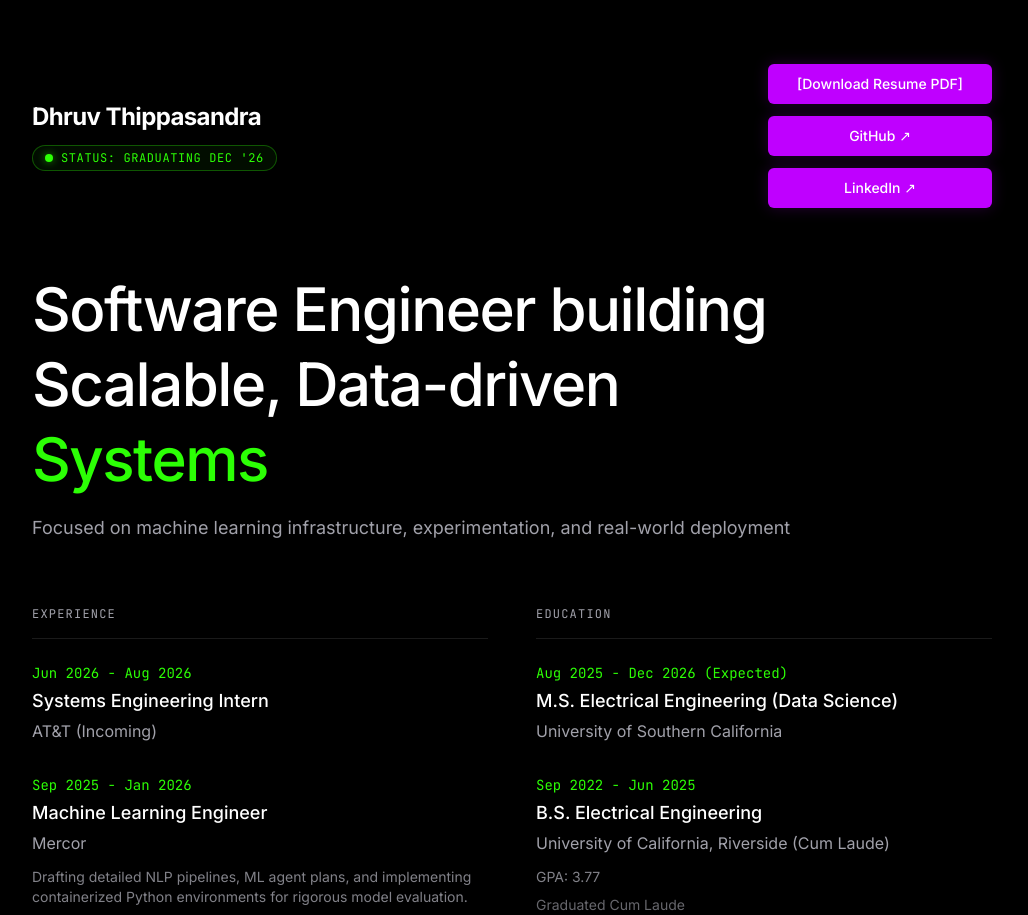
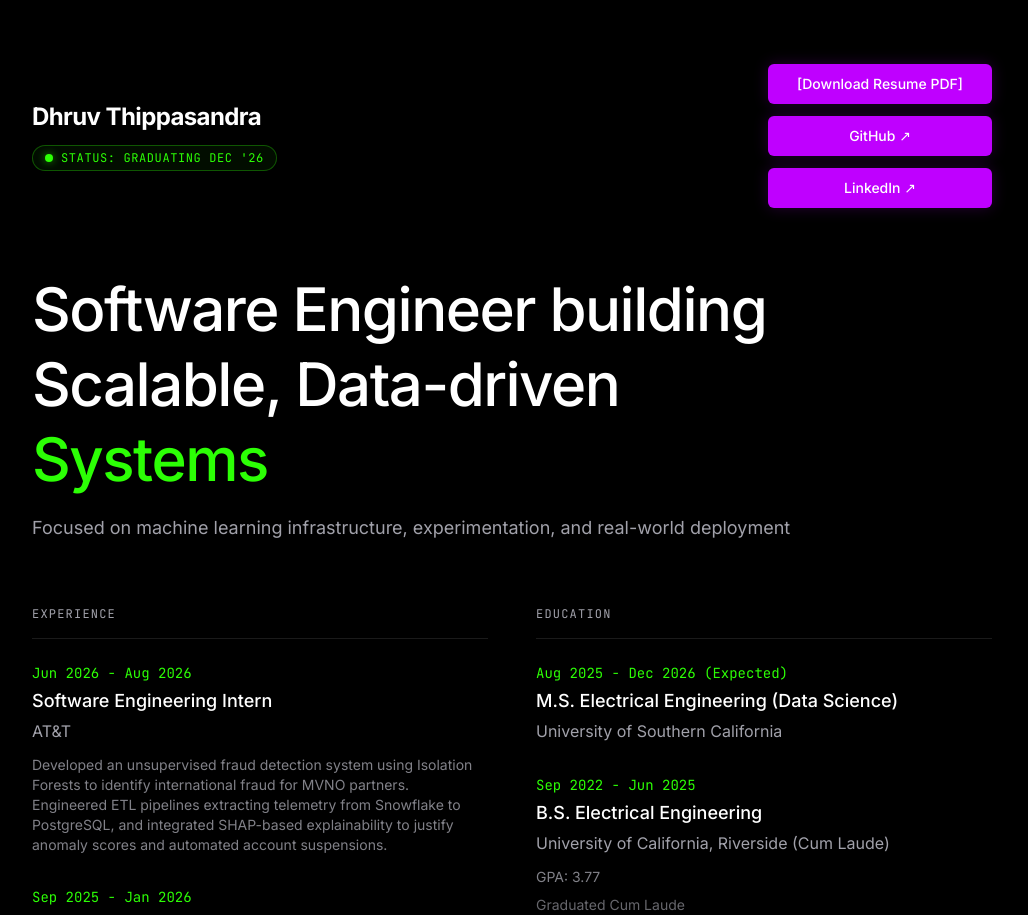
Before and after one commit to Dhruvq/Dhruvq.com, a Next.js app: page / in a window 1280 px wide. Shown: the top 915 px of the page, without its empty margins (128-1156 px from the left). Built offline with nearby package versions, Linux system fonts and the light colour scheme.

Commit message:
Updated project at ATT

```diff
--- a/src/app/page.tsx
+++ b/src/app/page.tsx
@@ -63,8 +63,11 @@ export default function Home() {
           <ul className="flex flex-col gap-8">
             <li className="flex flex-col gap-1">
               <span className="text-sm font-mono text-neon-green">Jun 2026 - Aug 2026</span>
-              <span className="text-neutral-white font-medium text-lg">Systems Engineering Intern</span>
-              <span className="text-dimmed-zinc">AT&amp;T (Incoming)</span>
+              <span className="text-neutral-white font-medium text-lg">Software Engineering Intern</span>
+              <span className="text-dimmed-zinc">AT&amp;T</span>
+              <p className="text-sm text-dimmed-zinc/80 mt-2">
+                Developed an unsupervised fraud detection system using Isolation Forests to identify international fraud for MVNO partners. Engineered ETL pipelines extracting telemetry from Snowflake to PostgreSQL, and integrated SHAP-based explainability to justify anomaly scores and automated account suspensions.
+              </p>
             </li>
             <li className="flex flex-col gap-1">
               <span className="text-sm font-mono text-neon-green">Sep 2025 - Jan 2026</span>
```
